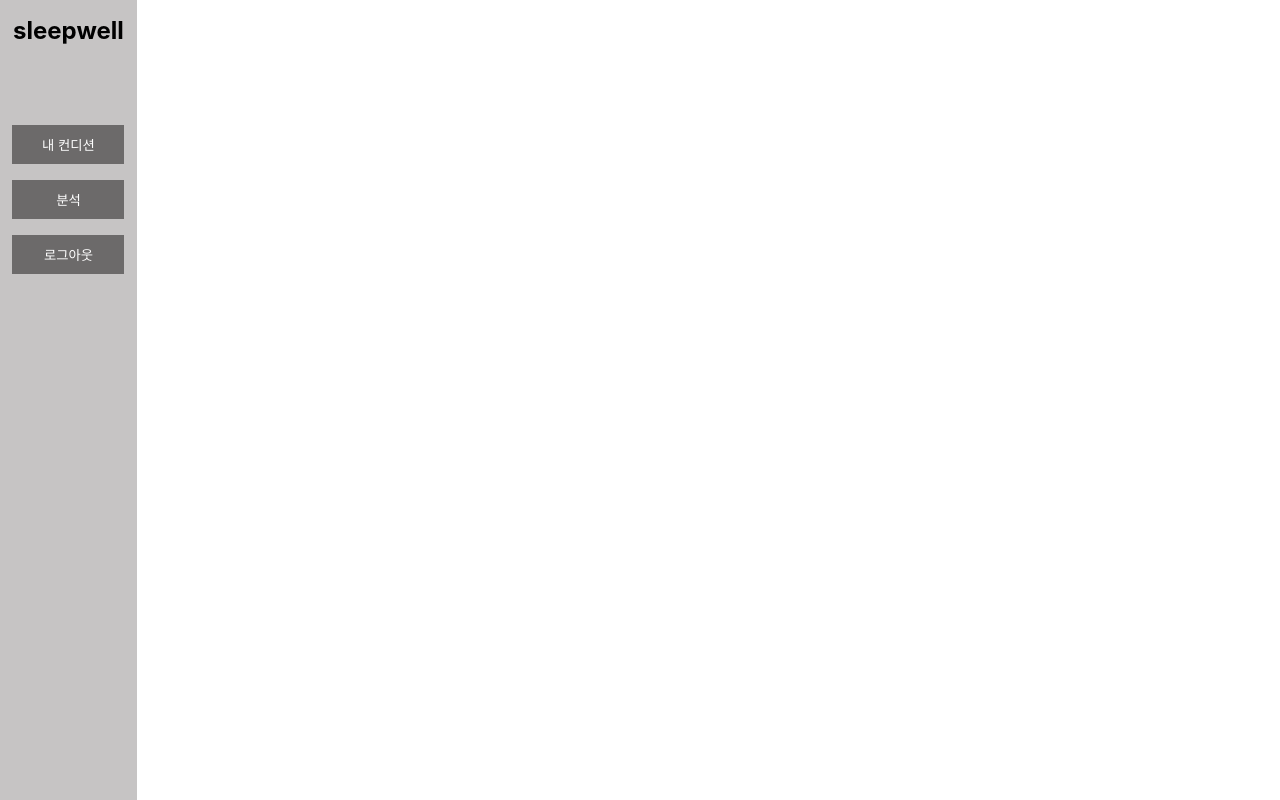
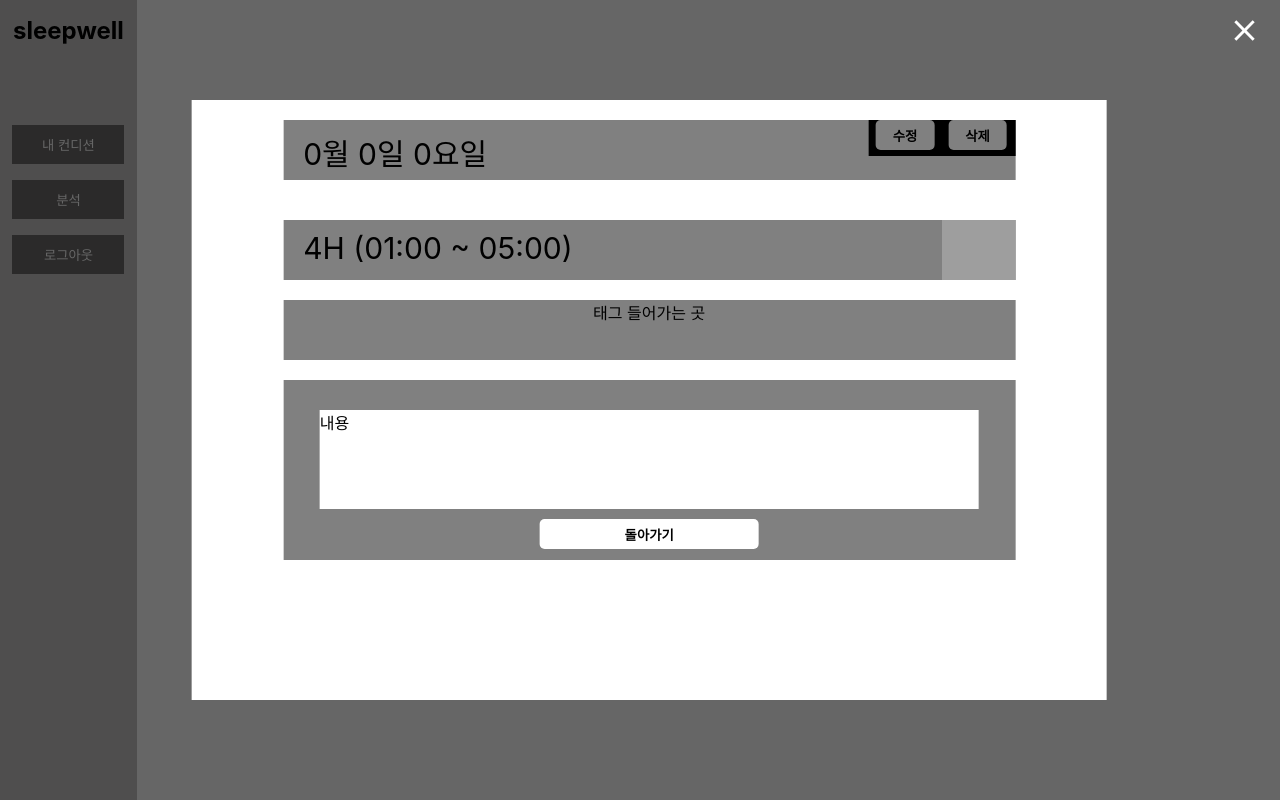
Before and after one commit to sleeeepWELL/FrontEnd, a React (Create React App) app: page /modal in a window 1280 px wide. Shown: the top 800 px of the page. Built offline with nearby package versions, Linux system fonts and the light colour scheme; grey boxes are pictures that could not be loaded.

Commit message:
모달 뷰

```diff
--- /dev/null
+++ b/src/components/PostModal.js
@@ -0,0 +1,235 @@
+import React, {useState} from 'react';
+import styled from "styled-components";
+// import PostUpdateModal from './PostUpdateModal';
+import CloseIcon from '@material-ui/icons/Close';
+
+
+const PostModal = (props) => {
+
+//   const dispatch =useDispatch();
+  const [ is_modal, setModal ] = useState(false)
+  const [ is_writeModal, setWriteModal ] = useState(false)
+
+
+  const closeModal = () => {
+    setModal(false)
+  }
+  const openWriteModal = () => {
+    setWriteModal(true)
+  }
+//   const closeWriteModal = () => {
+//     setWriteModal(false)
+//   }
+
+
+//   React.useEffect(() => {
+
+//   }, [])
+
+
+  //현재 user정보와 url뒤에 붙는 id값이 일치할 때 수정/삭제가 가능합니다(삼항연산자)
+  return(
+    <React.Fragment>
+      <Component onClick={props.close}/>
+      <ExitContainer>
+        <ExitBtn onClick={props.close}>
+          <CloseIcon fontSize="large" />
+        </ExitBtn>
+      </ExitContainer>
+      <ModalComponent>
+
+      <ModalHeader>
+      <TimeText> 0월 0일 0요일</TimeText>
+    <RightHeader>
+      <FixButton>수정</FixButton>
+      <FixButton>삭제</FixButton>
+    </RightHeader>
+      </ModalHeader>
+
+
+    <TopContainer>
+    <TimeText>4H (01:00 ~ 05:00)</TimeText>
+        <ConditionImg src={"https://cdn.crowdpic.net/list-thumb/thumb_l_17FE5A46A4D396FA6FB0E0DFA0E79376.png"}/>
+    </TopContainer>
+
+
+
+      <TagContainer>
+       태그 들어가는 곳
+      </TagContainer>
+
+      <BottomContainer>
+      <Contents>내용</Contents>
+      <ReturnButton>돌아가기</ReturnButton>
+      </BottomContainer>
+
+
+
+      </ModalComponent>
+
+      {/* {is_modal? <PostUpdateModal boardId={props.id} markerId={props.markerId} nickname = {props.nickname} close={closeModal} open={openWriteModal} />
+      :null} */}
+      {/* {is_writeModal? <PostWrite _id={props._id} close={closeWriteModal} {...props} />
+      :null} */}
+    </React.Fragment>
+  )
+}
+
+
+
+const Component = styled.div`
+  position: fixed;
+  top: 0;
+  left:0;
+  opacity: 0.6;
+  height: 1000vh;
+  width: 1000vw;
+  background-color: black;
+  z-index: 10;
+
+`
+const ModalHeader = styled.div`
+background-color: grey;
+display: flex;
+justify-content: space-between;
+width: 80%;
+height: 10%;
+margin: 20px 0px 20px 0px;
+`
+
+const RightHeader = styled.div`
+background-color: black;
+width: 20%;
+height: 60%;
+margin: 0px 0px 20px 0px;
+`
+
+const ExitContainer = styled.div`
+  z-index: 20;
+  position: fixed;
+  top: 0;
+  right: 0;
+  padding: 12px;
+`
+const ExitBtn = styled.button`
+  cursor: pointer;
+  color: white;
+  background-color: transparent;
+  border: none;
+  outline: none;
+  font-size: 14px;
+`
+const FixButton = styled.button`
+    width: 40%;
+    height: 30px;
+    background-color: grey;
+    border: #FEE500;
+    font-weight: bold;
+    border-radius: 5px;
+    outline: none;
+    cursor: pointer;
+    margin: 0px 7px 0px 7px;
+    `
+const ConditionImg= styled.img`
+    width: 10%;
+    height:100%;
+
+
+`
+
+const TopContainer =styled.div`
+    background-color: grey;
+    display: flex;
+    justify-content: space-between;
+    width: 80%;
+    height: 10%;
+    margin: 20px 0px 20px 0px;
+   `
+
+const TimeText=styled.div`
+    width: 60%;
+    font-size: 30px;
+    margin: 10px 0px 0px 20px;
+
+`
+
+
+const TagContainer =styled.div`
+
+    background-color: grey;
+    width: 80%;
+    height: 10%;
+    display:flex;
+    flex-direction: column;
+    align-items: center;
+   `
+
+const BottomContainer =styled.div`
+    background-color: grey;
+    width: 80%;
+    height: 30%;
+    display:flex;
+    flex-direction: column;
+    align-items: center;
+    margin-top:20px;
+`
+
+const Contents = styled.div`
+    width: 90%;
+    height: 55%;
+    background-color: white;
+    margin-top: 30px;
+
+`
+const ReturnButton = styled.button`
+    width: 30%;
+    height: 30px;
+    background-color: white;
+    border: #FEE500;
+    font-weight: bold;
+    border-radius: 5px;
+    outline: none;
+    cursor: pointer;
+    margin-top:10px;
+`
+
+
+// const DeleteBtn = styled.button`
+//   height: 12px;
+//   width: 12px;
+//   cursor: pointer;
+//   background-color: transparent;
+//   border: none;
+//   outline: none;
+//   margin-right: 15px;
+//   opacity: 0.3;
+//   &:hover {
+//     opacity: 1;
+//   }
+// `
+
+
+
+
+const ModalComponent = styled.div`
+  position: fixed;
+  width: 915px;
+  height: 600px;
+  top:50%;
+  left: 50%;
+  transform: translate(-49%, -50%);
+  background-color: white;
+  z-index: 20;
+  display:flex;
+  flex-direction: column;
+  @media (max-width: 950px){
+    width:350px;
+  }
+  @media (max-width: 350px){
+    width: 100%
+  }
+  align-items: center;
+`
+
+
+  export default PostModal;
--- a/src/shared/App.js
+++ b/src/shared/App.js
@@ -10,6 +10,7 @@ import MainCalendar from "../pages/MainCalendar";
 import { Route } from "react-router-dom";
 import { ConnectedRouter } from "connected-react-router";
 import { history } from "../redux/configureStore";
+import PostModal from "../components/PostModal";
 
 function App() {
   // const dispatch = useDispatch();
@@ -32,6 +33,7 @@ function App() {
             </div>
             <Route path="/login" exact component={Login} />
             <Route path="/signup" exact component={Signup} />
+            <Route path="/modal" exact component={PostModal} />
             {/* <Route exact component={NotFound}/> */}
             <Route path="/calendar" exact component={MainCalendar} />
           </ConnectedRouter>
```
Also changed, not shown: src/components/Calendar.js (+5 -2 lines).
